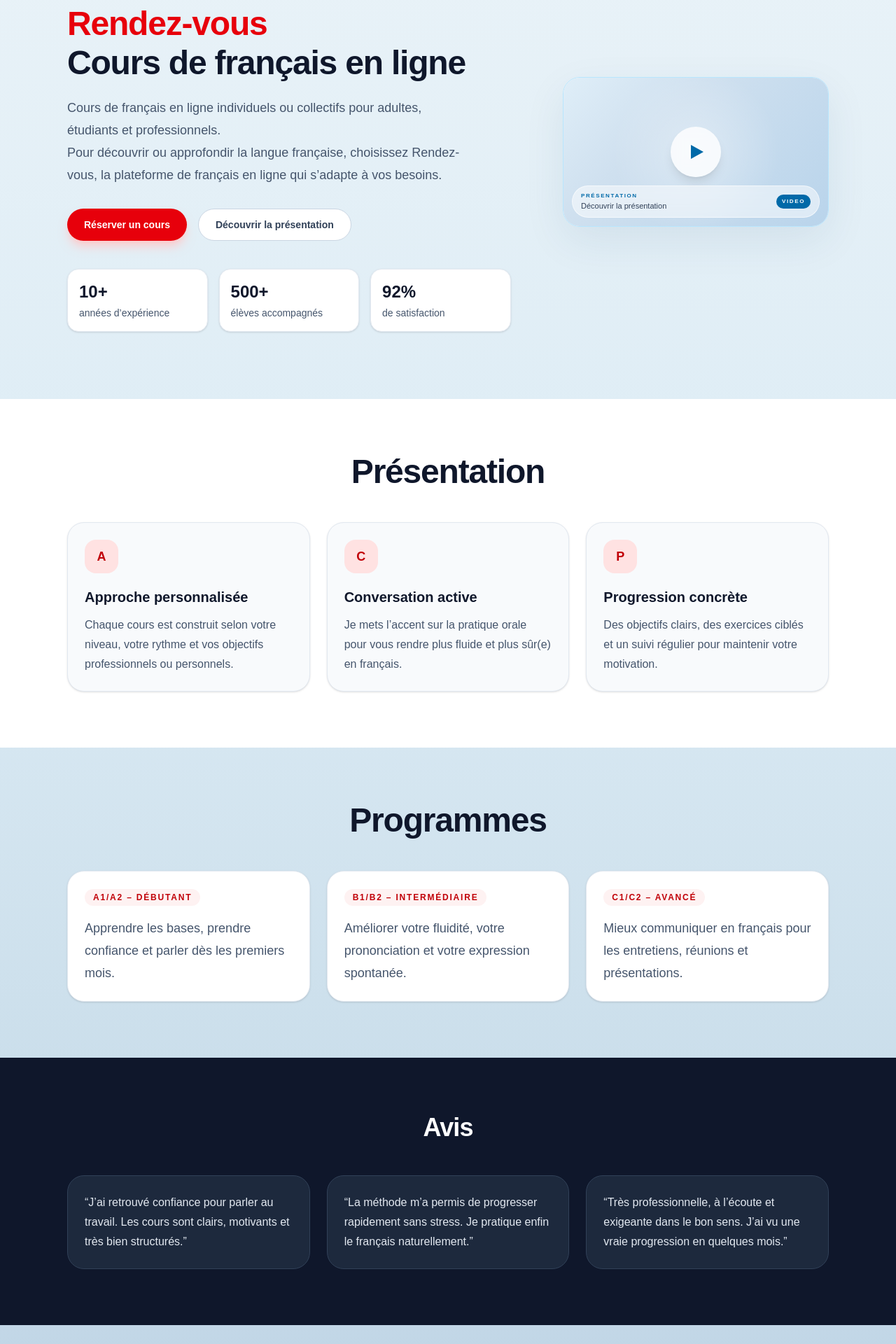
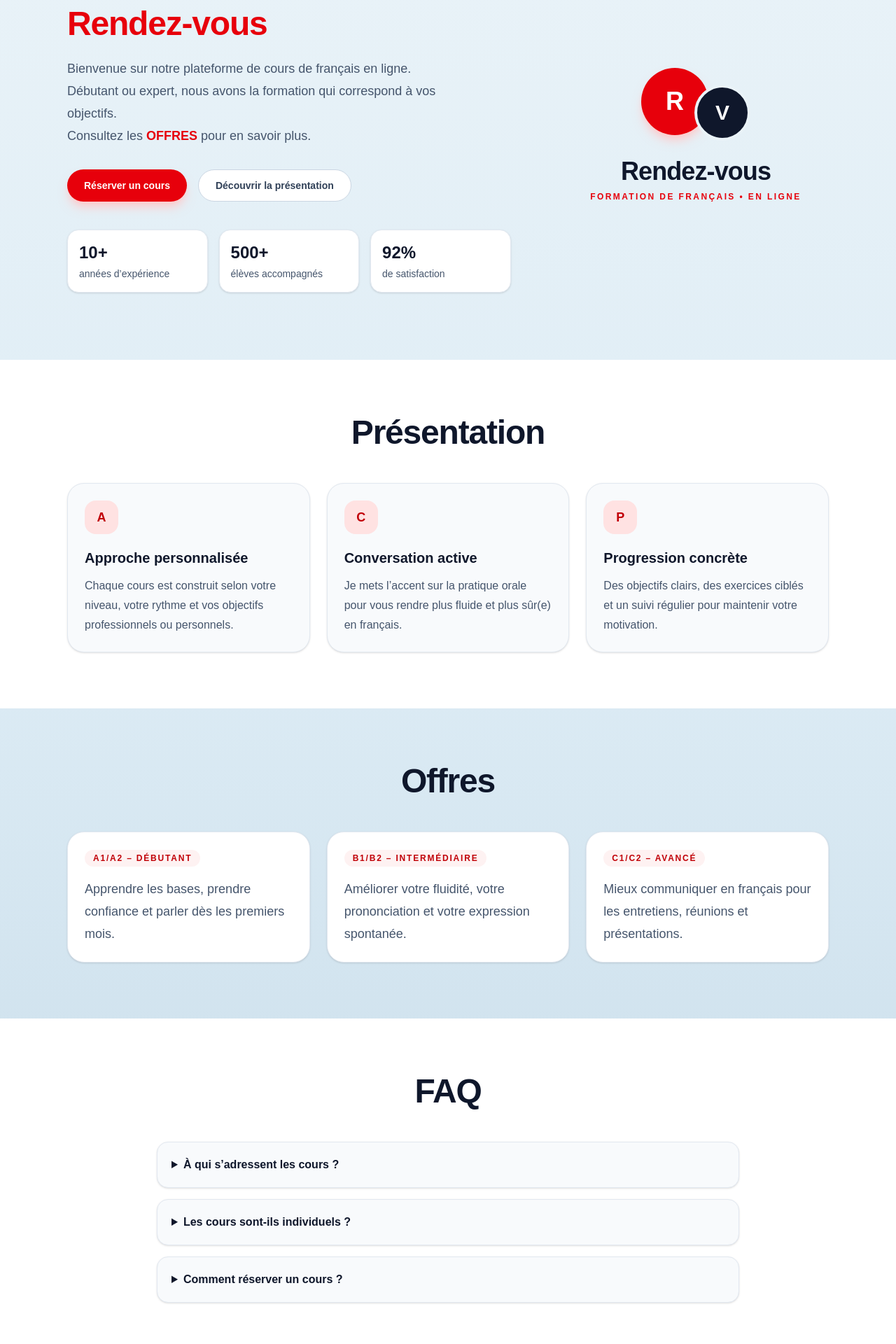
Before and after one commit to pimpudev/rendez-vous, a Next.js app: page / in a window 1280 px wide. Shown: the part 180-2100 px from the top of the page at 70% size. Built offline with nearby package versions, Linux system fonts and the light colour scheme.

Commit message:
Update homepage copy and logo

```diff
--- a/app/page.tsx
+++ b/app/page.tsx
@@ -8,11 +8,9 @@ type Language = "fr" | "en" | "es";
 
 const content = {
   fr: {
-    nav: ["Accueil", "Présentation", "Programmes", "Avis", "Contact"],
+    nav: ["Accueil", "Présentation", "Offres", "FAQ", "Avis", "Contact"],
     badge: "Formation de français • En ligne",
-    title: "Cours de français en ligne",
-    subtitle:
-      "Cours de français en ligne individuels ou collectifs pour adultes, étudiants et professionnels.\nPour découvrir ou approfondir la langue française, choisissez Rendez-vous, la plateforme de français en ligne qui s’adapte à vos besoins.",
+    subtitle: "Bienvenue sur notre plateforme de cours de français en ligne.\nDébutant ou expert, nous avons la formation qui correspond à vos objectifs.",
     primaryCta: "Réserver un cours",
     secondaryCta: "Découvrir la présentation",
     stats: [
@@ -35,7 +33,7 @@ const content = {
         text: "Des objectifs clairs, des exercices ciblés et un suivi régulier pour maintenir votre motivation.",
       },
     ],
-    programsTitle: "Programmes",
+    programsTitle: "Offres",
     programs: [
       { name: "A1/A2 – Débutant", text: "Apprendre les bases, prendre confiance et parler dès les premiers mois." },
       { name: "B1/B2 – Intermédiaire", text: "Améliorer votre fluidité, votre prononciation et votre expression spontanée." },
@@ -47,15 +45,20 @@ const content = {
       "La méthode m’a permis de progresser rapidement sans stress. Je pratique enfin le français naturellement.",
       "Très professionnelle, à l’écoute et exigeante dans le bon sens. J’ai vu une vraie progression en quelques mois.",
     ],
+    faqTitle: "FAQ",
+    faq: [
+      { question: "À qui s’adressent les cours ?", answer: "Les cours s’adressent aux adultes, étudiants et professionnels, quel que soit votre niveau." },
+      { question: "Les cours sont-ils individuels ?", answer: "Oui, les cours sont personnalisés pour respecter votre rythme et vos objectifs." },
+      { question: "Comment réserver un cours ?", answer: "Écrivez-moi pour échanger sur votre besoin et choisir le format qui vous convient." },
+    ],
     ctaTitle: "Prêt(e) à faire passer votre français au niveau supérieur ?",
     ctaText: "Rendez votre objectif accessible avec un accompagnement humain et personnalisé.",
     ctaButton: "Prendre rendez-vous",
     footer: "© 2026 Rendez-vous • Formations linguistiques",
   },
   en: {
-    nav: ["Home", "Presentation", "Programs", "Reviews", "Contact"],
+    nav: ["Home", "Presentation", "Offers", "FAQ", "Reviews", "Contact"],
     badge: "French training • Online",
-    title: "Online French courses",
     subtitle:
       "Individual or group online French courses for adults, students, and professionals.\nTo discover or deepen the French language, choose Rendez-vous, the online French platform that adapts to your needs.",
     primaryCta: "Book a lesson",
@@ -80,7 +83,7 @@ const content = {
         text: "Clear objectives, targeted exercises, and consistent follow-up keep motivation high.",
       },
     ],
-    programsTitle: "Programs",
+    programsTitle: "Offers",
     programs: [
       { name: "A1/A2 – Beginner", text: "Learn the basics, gain confidence, and start speaking from the first months." },
       { name: "B1/B2 – Intermediate", text: "Improve your fluency, pronunciation, and confidence in spontaneous discussion." },
@@ -92,15 +95,20 @@ const content = {
       "The method helped me improve quickly without stress. I finally speak French naturally.",
       "Very professional, attentive, and demanding in the best way. I saw real progress in just a few months.",
     ],
+    faqTitle: "FAQ",
+    faq: [
+      { question: "Who are the courses for?", answer: "The courses are for adults, students, and professionals at every level." },
+      { question: "Are the courses individual?", answer: "Yes, each course is personalized to your pace and goals." },
+      { question: "How do I book a lesson?", answer: "Send me a message to discuss your needs and choose the right format." },
+    ],
     ctaTitle: "Ready to move your French to the next level?",
     ctaText: "Turn your goal into a clear plan with human, personalized support.",
     ctaButton: "Schedule a session",
     footer: "© 2026 Rendez-vous • Language training",
   },
   es: {
-    nav: ["Inicio", "Presentación", "Programas", "Opiniones", "Contacto"],
+    nav: ["Inicio", "Presentación", "Ofertas", "FAQ", "Opiniones", "Contacto"],
     badge: "Formación de francés • En línea",
-    title: "Cursos de francés en línea",
     subtitle:
       "Cursos de francés en línea individuales o grupales para adultos, estudiantes y profesionales.\nPara descubrir o perfeccionar el francés, elige Rendez-vous, la plataforma en línea que se adapta a tus necesidades.",
     primaryCta: "Reservar una clase",
@@ -116,7 +124,7 @@ const content = {
       { title: "Conversación activa", text: "Priorizo la práctica oral para que hables francés con más fluidez y confianza." },
       { title: "Progreso concreto", text: "Objetivos claros, ejercicios específicos y seguimiento regular para mantener tu motivación." },
     ],
-    programsTitle: "Programas",
+    programsTitle: "Ofertas",
     programs: [
       { name: "A1/A2 – Principiante", text: "Aprende las bases, gana confianza y empieza a hablar desde los primeros meses." },
       { name: "B1/B2 – Intermedio", text: "Mejora tu fluidez, pronunciación y expresión espontánea." },
@@ -127,6 +135,12 @@ const content = {
       "He recuperado la confianza para hablar en el trabajo. Las clases son claras, motivadoras y muy bien estructuradas.",
       "El método me permitió progresar rápidamente y sin estrés. Por fin practico francés de forma natural.",
       "Muy profesional, atenta y exigente en el buen sentido. Vi un progreso real en pocos meses.",
+    ],
+    faqTitle: "FAQ",
+    faq: [
+      { question: "¿A quién van dirigidos los cursos?", answer: "Los cursos están dirigidos a adultos, estudiantes y profesionales de cualquier nivel." },
+      { question: "¿Son clases individuales?", answer: "Sí, cada clase se personaliza según tu ritmo y tus objetivos." },
+      { question: "¿Cómo reservar una clase?", answer: "Escríbeme para hablar de tus necesidades y elegir el formato adecuado." },
     ],
     ctaTitle: "¿Listo para llevar tu francés al siguiente nivel?",
     ctaText: "Haz que tu objetivo sea alcanzable con un acompañamiento humano y personalizado.",
@@ -149,7 +163,7 @@ export default function Home() {
           </div>
           <nav className="absolute left-1/2 hidden -translate-x-1/2 items-center gap-5 font-sans text-sm font-bold text-slate-900 md:flex">
             {t.nav.map((item) => (
-              item === (lang === "fr" ? "Programmes" : lang === "en" ? "Programs" : "Programas") ? (
+              item === (lang === "fr" ? "Offres" : lang === "en" ? "Offers" : "Ofertas") ? (
                 <div key={item} className="relative">
                   <button
                     type="button"
@@ -175,7 +189,7 @@ export default function Home() {
                   )}
                 </div>
               ) : (
-                <a key={item} href="#" className="transition hover:text-slate-900">
+                <a key={item} href={item === "FAQ" ? "#faq" : "#"} className="transition hover:text-slate-900">
                   {item}
                 </a>
               )
@@ -214,11 +228,16 @@ export default function Home() {
               </span>
               <h1 className="mt-6 text-3xl font-black tracking-tight text-slate-900 sm:text-4xl lg:text-5xl">
                 <span className="block text-red-600">Rendez-vous</span>
-                <span className="mt-2 block">{t.title}</span>
               </h1>
               <p className="mt-6 max-w-xl text-lg leading-8 text-slate-600 lg:text-left" style={{ whiteSpace: "pre-line" }}>
-              {t.subtitle}
-            </p>
+                {t.subtitle}
+                {lang === "fr" && (
+                  <>
+                    <br />
+                    Consultez les <Link href="#programs" className="font-bold text-red-600 underline decoration-red-300 underline-offset-4 hover:text-red-700">OFFRES</Link> pour en savoir plus.
+                  </>
+                )}
+              </p>
 
               <div className="mt-8 flex flex-wrap justify-center gap-4 lg:justify-start">
                 <button className="rounded-full bg-red-600 px-6 py-3 text-sm font-semibold text-white shadow-lg shadow-red-200 transition hover:bg-red-500">
@@ -240,21 +259,14 @@ export default function Home() {
             </div>
 
             <div className="flex justify-center lg:justify-end">
-              <div className="w-full max-w-[380px] overflow-hidden rounded-[1.5rem] border border-sky-200 bg-white/60 shadow-[0_20px_60px_rgba(14,64,97,0.08)]">
-                <div className="relative aspect-video w-full bg-[linear-gradient(135deg,_#dfeef8_0%,_#cfe0ef_35%,_#b9d4eb_100%)]">
-                  <div className="absolute inset-0 bg-[radial-gradient(circle_at_center,_rgba(255,255,255,0.35),_transparent_55%)]" />
-                  <div className="absolute inset-0 flex items-center justify-center">
-                    <div className="flex h-18 w-18 items-center justify-center rounded-full bg-white/80 shadow-lg backdrop-blur-sm">
-                      <div className="ml-1 h-0 w-0 border-y-[10px] border-l-[18px] border-y-transparent border-l-sky-700" />
-                    </div>
+              <div className="flex min-h-[280px] w-full max-w-[380px] items-center justify-center">
+                <div className="text-center">
+                  <div className="mx-auto flex items-center justify-center">
+                    <span className="flex h-24 w-24 items-center justify-center rounded-full bg-red-600 text-4xl font-black text-white shadow-lg shadow-red-200">R</span>
+                    <span className="-ml-5 mt-8 flex h-20 w-20 items-center justify-center rounded-full border-4 border-[#EAF3F8] bg-slate-900 text-3xl font-black text-white">V</span>
                   </div>
-                  <div className="absolute bottom-3 left-3 right-3 flex items-center justify-between rounded-full border border-white/60 bg-white/50 px-3 py-2 text-left backdrop-blur-sm">
-                    <div>
-                      <p className="text-[8px] font-semibold uppercase tracking-[0.2em] text-sky-700">{t.nav[1]}</p>
-                      <p className="text-[11px] font-medium text-slate-700">{t.secondaryCta}</p>
-                    </div>
-                    <span className="rounded-full bg-sky-700 px-2 py-1 text-[8px] font-semibold uppercase tracking-[0.2em] text-white">Video</span>
-                  </div>
+                  <p className="mt-6 text-4xl font-black tracking-tight text-slate-900">Rendez-vous</p>
+                  <p className="mt-2 text-xs font-bold uppercase tracking-[0.2em] text-red-600">{t.badge}</p>
                 </div>
               </div>
             </div>
@@ -305,6 +317,23 @@ export default function Home() {
           </div>
         </section>
 
+        <section id="faq" className="bg-white py-20">
+          <div className="mx-auto max-w-4xl px-6 lg:px-8">
+            <div className="mx-auto max-w-2xl text-center">
+              <h2 className="text-3xl font-black tracking-tight text-slate-900 sm:text-5xl">{t.faqTitle}</h2>
+            </div>
+
+            <div className="mt-12 space-y-4">
+              {t.faq.map((item) => (
+                <details key={item.question} className="rounded-2xl border border-slate-200 bg-slate-50 p-5 shadow-sm">
+                  <summary className="cursor-pointer font-semibold text-slate-900">{item.question}</summary>
+                  <p className="mt-3 leading-7 text-slate-600">{item.answer}</p>
+                </details>
+              ))}
+            </div>
+          </div>
+        </section>
+
         <section className="bg-slate-900 py-20 text-white">
           <div className="mx-auto max-w-6xl px-6 lg:px-8">
             <div className="mx-auto max-w-2xl text-center">
```
